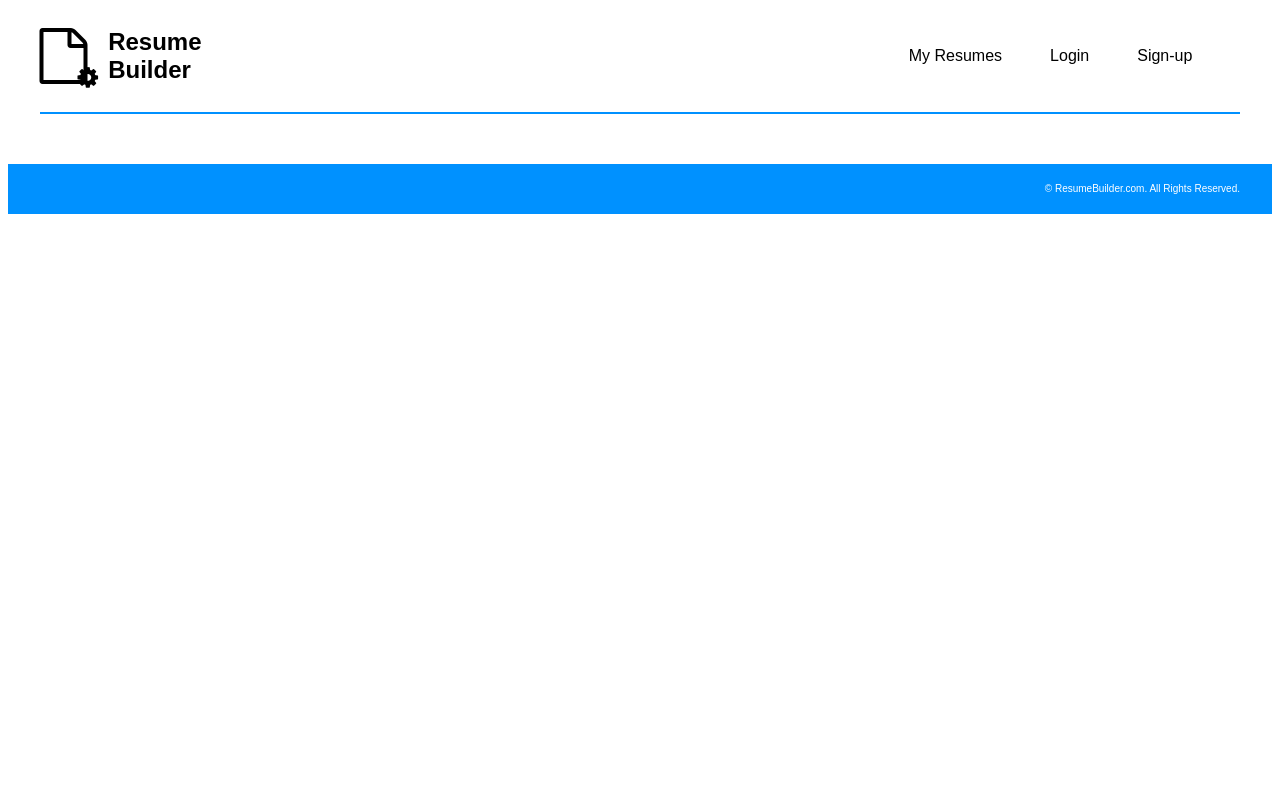
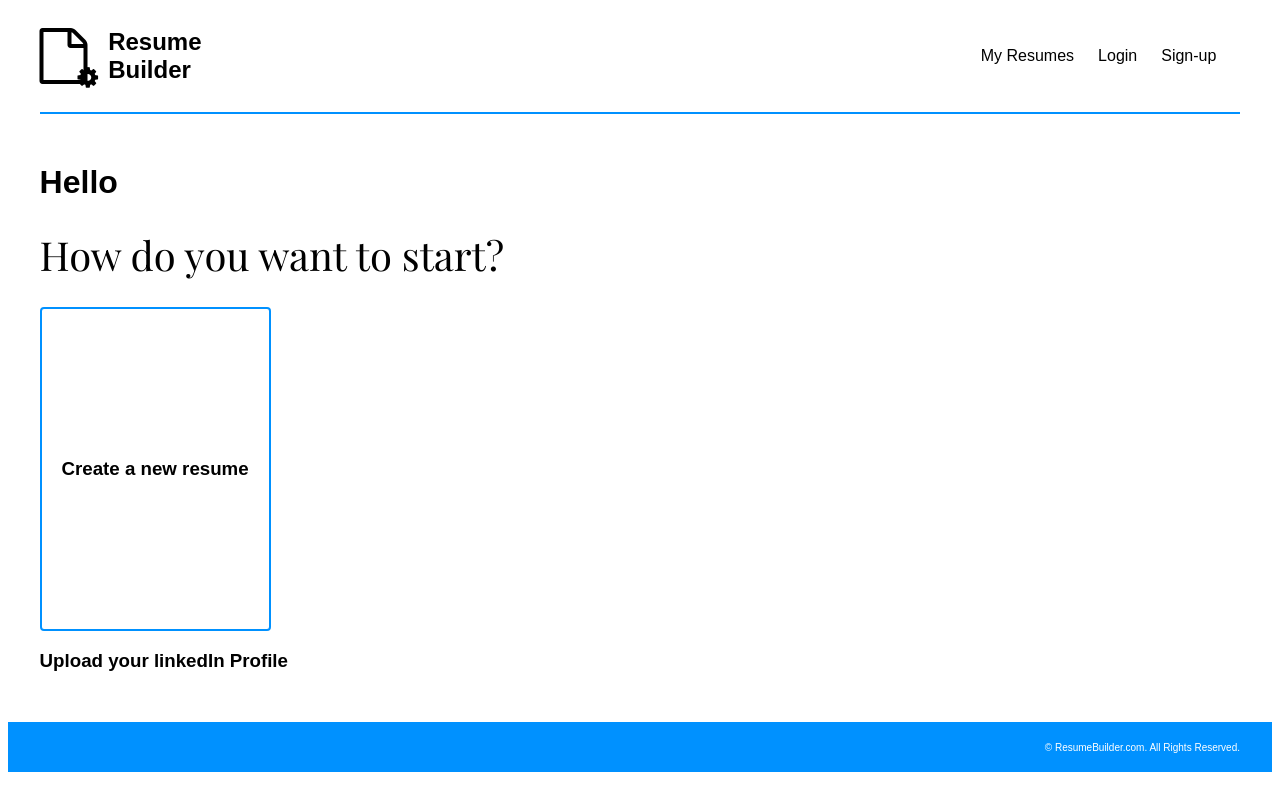
Before and after one commit to ealpha072/resume-Builder, a React (Create React App) app in the folder frontend/: page /create in a window 1280 px wide. Built offline with nearby package versions, Linux system fonts and the light colour scheme; a web font is replaced by a local one.

Commit message:
Progress on create resume

```diff
--- a/frontend/src/App.css
+++ b/frontend/src/App.css
@@ -143,7 +143,6 @@ footer div{
     text-align: center;
     max-height: 320px;
     min-height: 320px;
-    cursor: pointer;
     width:227px;
 }
 
@@ -155,3 +154,7 @@ footer div{
     font-size:18px;
     font-weight:700;
 }
+
+.create-new-resume .icon-holder{
+    cursor: pointer;
+}
--- a/frontend/src/App.jsx
+++ b/frontend/src/App.jsx
@@ -5,6 +5,7 @@ import Header from './components/header'
 import Footer from './components/footer'
 import Signup from './pages/signup'
 import Home from './pages/Home'
+import Create from './pages/Create'
 
 const App = () => {
   return (
@@ -16,6 +17,7 @@ const App = () => {
                     <Route path='/' element={<Login />} />
                     <Route path='/signup' element={<Signup />} />
                     <Route path='/home' element={<Home />} />
+                    <Route path='/create' element={<Create />} />
                 </Routes>
             </Router>
         </div>
--- a/frontend/src/components/header.jsx
+++ b/frontend/src/components/header.jsx
@@ -17,13 +17,13 @@ const Header = () => {
 
             <div  className='actions'>
                 <div>
-                    <Link to='Home'><a href="">My Resumes</a></Link>
+                    <Link to='Home'>My Resumes</Link>
                 </div>
                 <div>
-                    <Link to='/'><a href="">Login</a></Link>
+                    <Link to='/'>Login</Link>
                 </div>
                 <div>
-                    <Link to='Signup'><a href="">Sign-up</a></Link>
+                    <Link to='Signup'>Sign-up</Link>
                 </div>
             </div>
         </nav>
--- /dev/null
+++ b/frontend/src/pages/Create.jsx
@@ -0,0 +1,26 @@
+import React from 'react'
+
+const Create = () => {
+  return (
+    <div className='home-container'>
+        <h1>Hello</h1>
+        <div className="home-header">
+            <h1>How do you want to start?</h1>
+        </div>
+        <div className="resumes-container">
+            <div className="create-new-resume">
+                <div className="create-resume-header">
+                    <h3>Create a new resume</h3>
+                </div>
+            </div>
+            <div className="upload-linkedin">
+                <div className="create-resume-header">
+                    <h3>Upload your linkedIn Profile</h3>
+                </div>
+            </div>
+        </div>
+    </div>
+  )
+}
+
+export default Create
--- a/frontend/src/pages/Home.jsx
+++ b/frontend/src/pages/Home.jsx
@@ -1,4 +1,5 @@
 import React from 'react'
+import { Link } from 'react-router-dom'
 
 const Home = () => {
   return (
@@ -8,9 +9,11 @@ const Home = () => {
           </div>
           <div className="resumes-container">
               <div className="create-new-resume">
+                <Link to='./Create'>
                     <div className="icon-holder">
                         <i> + </i> Create New Resume
                     </div>
+                </Link>
               </div>
           </div>
       </div>
```
Also changed, not shown: frontend/src/pages/Create_resume.jsx (deleted, +0 -13 lines). Lines whose indentation alone changed are shown as unchanged.
